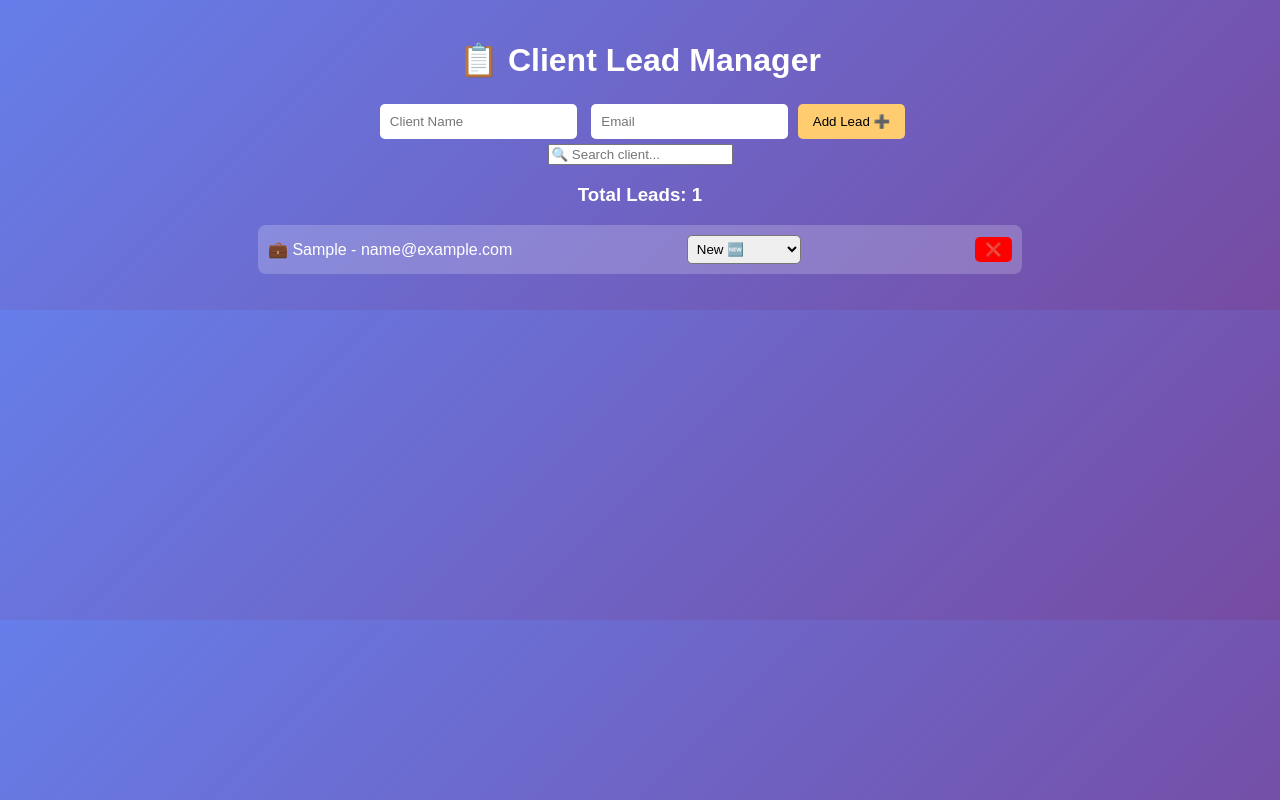
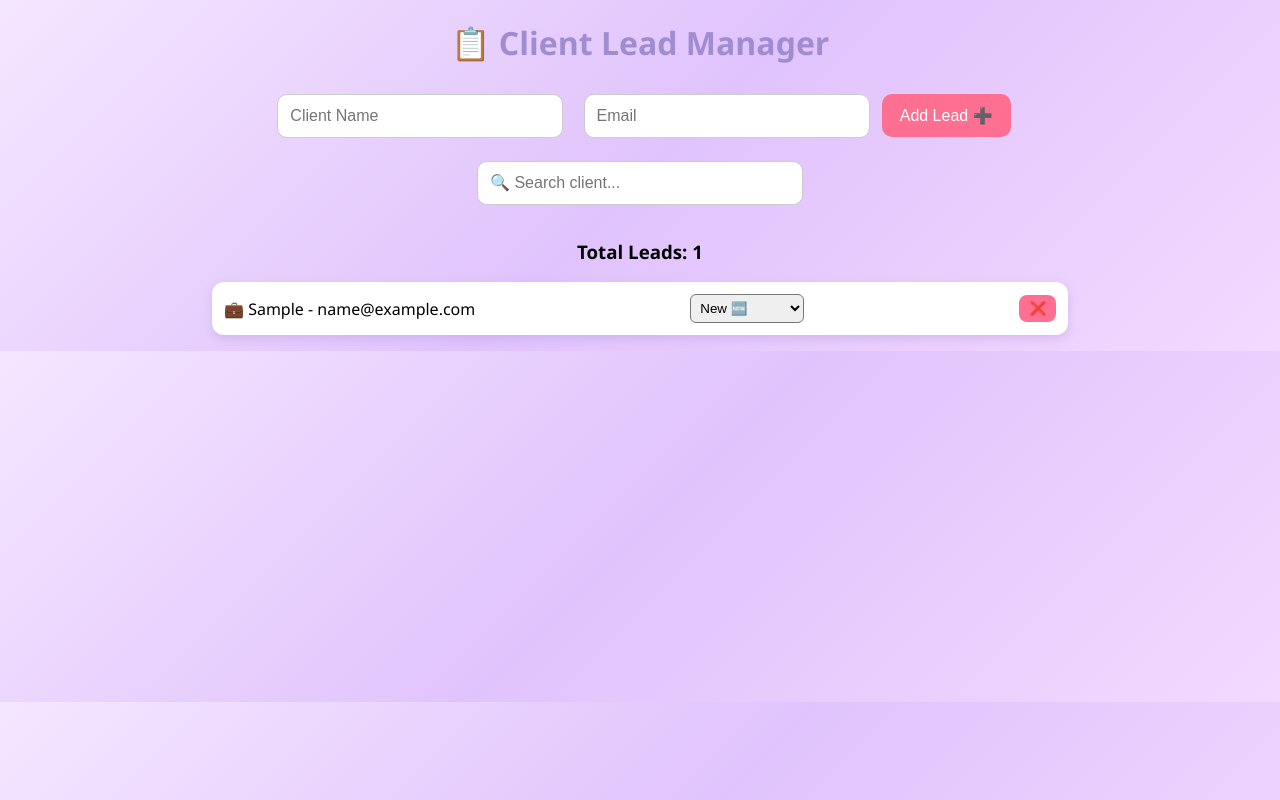
Before and after one commit to nikhithvirat888/FUTURE_FS_02, a plain HTML site: page index.html in a window 1280 px wide. Both pictures are taken after typing "Sample", "name@example.com" into the empty fields and a click on the button "Add Lead ➕". Drawn offline with Linux system fonts and the light colour scheme.

Commit message:
Update style.css

```diff
--- a/style.css
+++ b/style.css
@@ -1,34 +1,44 @@
 body {
-    font-family: Arial, sans-serif;
-    background: linear-gradient(135deg, #667eea, #764ba2);
     margin: 0;
-    padding: 20px;
+    font-family: 'Segoe UI', sans-serif;
+    background: linear-gradient(135deg, #f5e6ff, #e0c3fc, #f3d9ff);
     text-align: center;
-    color: white;
 }
 
+/* Title */
 h1 {
-    margin-bottom: 20px;
+    color: #a18cd1;
 }
 
-/* Form */
+/* Form Inputs */
 .form input {
-    padding: 10px;
-    margin: 5px;
-    border-radius: 5px;
-    border: none;
+    width: 260px;
+    padding: 12px;
+    margin: 8px;
+    border-radius: 10px;
+    border: 1px solid #ccc;
+    font-size: 16px;
 }
 
+/* Button */
 .form button {
-    padding: 10px 15px;
+    padding: 12px 18px;
     border: none;
-    background: #ffcc70;
-    border-radius: 5px;
+    background: #ff6f91;
+    color: white;
+    border-radius: 10px;
     cursor: pointer;
+    font-size: 16px;
 }
 
-.form button:hover {
-    background: #ffb347;
+/* Search */
+#search {
+    width: 300px;
+    padding: 12px;
+    margin: 15px;
+    border-radius: 10px;
+    border: 1px solid #ccc;
+    font-size: 16px;
 }
 
 /* List */
@@ -38,29 +48,31 @@ ul {
 }
 
 li {
-    background: rgba(255,255,255,0.2);
+    background: white;
     margin: 10px auto;
-    padding: 10px;
-    border-radius: 8px;
-    width: 60%;
-}
-li button {
-    margin-left: 10px;
-    padding: 5px 10px;
-    background: red;
-    color: white;
-    border: none;
-    border-radius: 5px;
-    cursor: pointer;
-}
-li select {
-    margin-left: 10px;
-    padding: 5px;
-    border-radius: 5px;
-}
-li {
+    padding: 12px;
+    border-radius: 12px;
+    width: 65%;
+
     display: flex;
     justify-content: space-between;
     align-items: center;
-    gap: 10px;
+
+    box-shadow: 0 4px 10px rgba(161,140,209,0.3);
 }
+
+/* Buttons inside list */
+li button {
+    padding: 6px 10px;
+    border: none;
+    border-radius: 8px;
+    background: #ff6f91;
+    color: white;
+    cursor: pointer;
+}
+
+/* Dropdown */
+select {
+    padding: 5px;
+    border-radius: 6px;
+}
```
